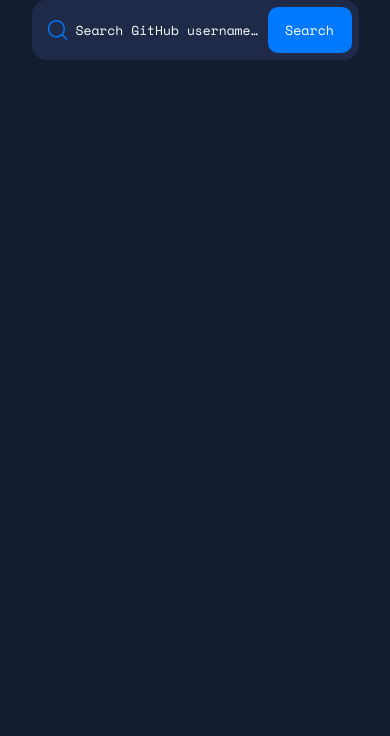
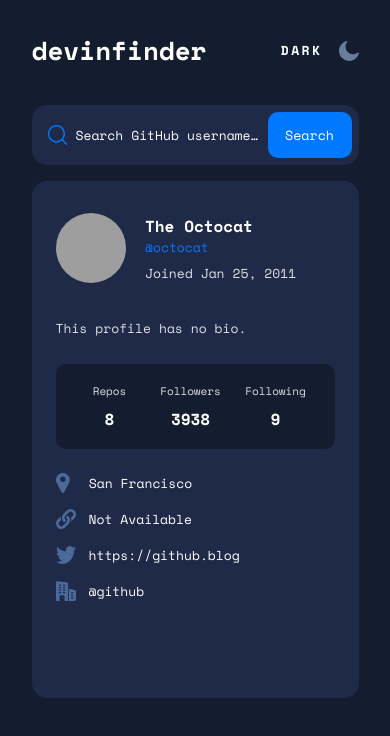
Before and after one commit to RoanMacmillan/github-user-search-app, a React (Vite) app: page / in a window 390 px wide. Shown: the top 736 px of the page. Built offline with nearby package versions, Linux system fonts and the light colour scheme; grey boxes are pictures that could not be loaded.

Commit message:
finished mobile styles and api call

```diff
--- a/src/App.css
+++ b/src/App.css
@@ -40,3 +40,92 @@
   display: block;
   max-width: 100%;
 }
+
+
+span,
+p {
+
+  font-size: 13px;
+}
+
+h2 {
+
+  font-weight: 700;
+  font-size: 16px;
+  line-height: 24px;
+}
+
+p {
+
+  margin-bottom: 23px;
+  font-weight: 400;
+  font-size: 13px;
+  line-height: 25px;
+  /* or 192% */
+
+
+  color: #ffffffda;
+}
+
+
+.StatsChild span:first-child {
+  font-weight: 400;
+  font-size: 11px;
+  line-height: 16px;
+  color: #ffffffda;
+}
+
+.StatsChild span:nth-last-child(1) {
+
+  font-weight: 700;
+  font-size: 16px;
+  line-height: 24px;
+  /* identical to box height */
+
+  text-align: center;
+  text-transform: uppercase;
+}
+
+.ProfileChild span:first-of-type {
+
+  font-weight: 400;
+  font-size: 13px;
+  line-height: 19px;
+
+  color: #0079FF;
+
+}
+
+.ProfileChild span:nth-of-type(2) {
+
+  margin-top: 6px;
+  color: #ffffffda;
+}
+
+h1 {
+
+  font-weight: 700;
+  font-size: 26px;
+  line-height: 39px;
+}
+
+.HeadingContainer {
+
+  display: flex;
+  align-items: center;
+  justify-content: space-between;
+  margin-top: 31px;
+  margin-bottom: 35px;
+}
+
+.HeadingContainer span {
+
+  text-transform: uppercase;
+  font-weight: 700;
+  font-size: 13px;
+  line-height: 19px;
+  text-align: right;
+  letter-spacing: 2.5px;
+  margin-lefT: auto;
+  margin-right: 16px;
+}
--- a/src/App.jsx
+++ b/src/App.jsx
@@ -1,12 +1,13 @@
 import { useState } from 'react'
 import './App.css'
 import SearchBar from './assets/Components/SearchBar/SearchBar'
-
+import Heading from './assets/Components/Heading/Heading'
 function App() {
   const [count, setCount] = useState(0)
 
   return (
     <div className="App">
+      <Heading />
       <SearchBar />
     </div>
   )
--- a/src/assets/Components/Heading/Heading.jsx
+++ b/src/assets/Components/Heading/Heading.jsx
@@ -1,11 +1,43 @@
-import React from 'react'
+import React, { useState } from 'react'
+import Sun from '../../Images/icon-sun.svg'
+import Moon from '../../Images/icon-moon.svg'
 
 const Heading = () => {
+  const [mode, setMode] = useState('light');
+
+  const handleModeToggle = () => {
+    setMode(mode === 'light' ? 'dark' : 'light');
+  };
+
   return (
-    <div>
+    <div className='HeadingContainer'>
+      <h1>devinfinder</h1>
 
+      {mode === 'dark' && (
+        <>
+          <span>Light</span>
+          <img
+            className='Sun'
+            src={Sun}
+            alt='Sun Icon'
+            onClick={handleModeToggle}
+          />
+        </>
+      )}
+
+      {mode === 'light' && (
+        <>
+          <span>Dark</span>
+          <img
+            className='Moon'
+            src={Moon}
+            alt='Moon Icon'
+            onClick={handleModeToggle}
+          />
+        </>
+      )}
     </div>
-  )
-}
+  );
+};
 
-export default Heading
+export default Heading;
--- a/src/assets/Components/SearchBar/SearchBar.css
+++ b/src/assets/Components/SearchBar/SearchBar.css
@@ -68,4 +68,90 @@
     background: #1E2A47;
     border-radius: 15px;
     margin-top: 16px;
+    padding-left: 24px;
+    padding-right: 24px;
 }
+
+.ProfileImg {
+
+    width: 70px;
+    height: 70px;
+    border-radius: 50%;
+}
+
+.ProfileContainer {
+
+    display: flex;
+    align-items: center;
+    gap: 19.5px;
+    padding-top: 32px;
+    margin-bottom: 33px;
+}
+
+.ProfileChild {
+
+    width: 100%;
+    height: 69px;
+    display: flex;
+    flex-direction: column;
+}
+
+.StatsContainer {
+
+    display: flex;
+    width: 279px;
+    height: 85px;
+    background: #141D2F;
+    border-radius: 10px;
+    display: flex;
+    justify-content: center;
+    align-items: center;
+    margin-bottom: 24px;
+}
+
+.StatsChild {
+
+    display: flex;
+    flex-direction: column;
+    align-items: center;
+    height: 48px;
+    justify-content: space-between;
+
+}
+
+.StatsChild:nth-of-type(1) {
+
+    width: 79px;
+    margin-right: 1px;
+}
+
+.StatsChild:nth-of-type(2) {
+
+width: 81px;
+}
+
+.StatsChild:nth-of-type(3) {
+
+width: 89px;
+}
+
+.LinksContainer {
+
+    display: flex;
+    flex-direction: column;
+    align-items: flex-start;
+    height: 127px;
+    width: 100%;
+    gap: 16px;
+}
+
+.LinksChild {
+
+    display: flex;
+    gap: 13px;
+}
+
+.LinksChild:first-of-type {
+
+    gap: 19.25px;
+}
--- a/src/assets/Components/SearchBar/SearchBar.jsx
+++ b/src/assets/Components/SearchBar/SearchBar.jsx
@@ -3,53 +3,132 @@
 import SearchButton from '../SearchBar/SearchButton/SearchButton'
 import InputField from '../SearchBar/InputField/InputField'
 import './SearchBar.css'
+import LocationIcon from '../../Images/icon-location.svg'
+import BlogIcon from '../../Images/icon-website.svg'
+import TwitterIcon from '../../Images/icon-twitter.svg'
+import CompanyIcon from '../../Images/icon-company.svg'
+
 
 
 const SearchBar = () => {
     const [searchValue, setSearchValue] = useState('')
-    const [results, setResults] = useState({})
+    const [errorMessage, setErrorMessage] = useState('')
+    const [results, setResults] = useState({
+        followers: 3938, public_repos: 8, following: 9, login: 'octocat',
+        avatar_url: 'https://avatars.githubusercontent.com/u/583231?v=4', name: 'The Octocat', created_at: '2011-01-25T17:11:51Z',
+        location: 'San Francisco', blog: 'https://github.blog', company: '@github'
+    })
+
+
 
     const handleChange = (event) => {
         setSearchValue(event.target.value)
     }
 
+    // Gets searched git user information and throws an error if invalid search
     const handleSubmit = async (event) => {
         event.preventDefault()
+        if (!searchValue) {
+            return setErrorMessage('Please enter a valid username')
+        }
+
+        try {
             const response = await fetch(`https://api.github.com/users/${searchValue}`)
+            if (!response.ok) {
+                throw new Error(response.statusText)
+            }
             const data = await response.json()
             setResults(data)
             console.log(data)
+        } catch (error) {
+            setErrorMessage(`Error fetching data for user ${searchValue}: ${error.message}`)
         }
+    }
+
+    // Changes date form when displaying in results container
+    const formatDate = (date) => {
+        const options = { year: 'numeric', month: 'short', day: 'numeric' };
+        return new Date(date).toLocaleDateString('en-US', options);
+    };
+
 
     return (
 
         <>
             <form className='SearchBar' onSubmit={handleSubmit}>
                 <img className='SearchIcon' src={SearchIcon} alt='search icon' />
-            <InputField type='text' placeholder="Search GitHub username…" onChange={handleChange}/>
-            <SearchButton type='submit'  />
+                <InputField type='text' placeholder="Search GitHub username…" onChange={handleChange} />
+                {/* {errorMessage && <div className="error">{errorMessage}</div>} */}
 
+                <SearchButton type='submit' />
             </form>
 
 
-        {Object.keys(results).length !== 0 && (
 
             <div className='ResultsContainer'>
 
                 <div className='ProfileContainer'>
 
 
-                <div className='ProfileImg'></div>
+                    <img className='ProfileImg' src={results.avatar_url} alt='profile' />
+                    <div className='ProfileChild'>
+                        <h2>{results.name ? results.name : 'N/A'}</h2>
+                        <span>@{results.login}</span>
+                        <span>Joined {formatDate(results.created_at)}</span>
+                    </div>
+                </div>
+
+                <p>{results.bio ? results.bio : 'This profile has no bio.'}</p>
+
+                <div className='StatsContainer'>
+
+                    <div className='StatsChild'>
+                        <span>Repos</span>
+                        <span>{results.public_repos ? results.public_repos : '0'}</span>
+
+                    </div>
+
+                    <div className='StatsChild'>
+                        <span>Followers</span>
+                        <span>{results.followers ? results.followers : '0'}</span>
+
+                    </div>
+
+                    <div className='StatsChild'>
+                        <span>Following</span>
+                        <span>{results.following ? results.following : '0'}</span>
+
+                    </div>
+
+                </div>
+
+                <div className='LinksContainer'>
+                    <div className='LinksChild'>
+                        <img className='ProfileIcon' src={LocationIcon} alt='Icon' />
+                        <span>{results.location ? results.location : 'Not Available'}</span>
+                    </div>
+                    <div className='LinksChild'>
+                        <img className='ProfileIcon' src={BlogIcon} alt='Icon' />
+                        <span>{results.twitter_username ? results.twitter_username : 'Not Available'}</span>
+                    </div>
+                    <div className='LinksChild'>
+
+                        <img className='ProfileIcon' src={TwitterIcon} alt='Icon' />
+
+                        <span>{results.blog ? results.blog : 'Not Available'}</span>
+                    </div>
+                    <div className='LinksChild'>
+
+                        <img className='ProfileIcon' src={CompanyIcon} alt='Icon' />
+
+                        <span>{results.company ? results.company : 'Not Available'}</span>
+                    </div>
+                </div>
 
 
 
-
-
-                    {/* <p>Repos{results.public_repos}</p> */}
-                </div>
             </div>
 
-            )}
         </>
 
     )
```
Lines whose indentation alone changed are shown as unchanged.
